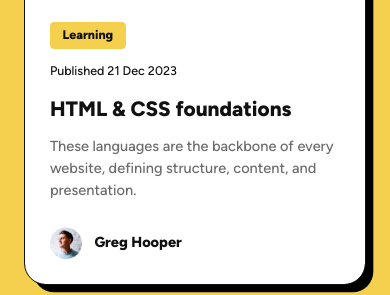
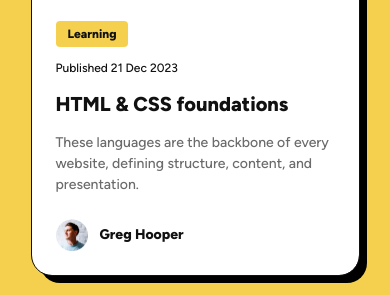
Before and after one commit to Godskitchen/blog-preview-card-main, a website: page index.html in a window 390 px wide. Shown: the part 398-693 px from the top of the page. Drawn offline with Linux system fonts and the light colour scheme; files whose address does not match are found by name.

Commit message:
replacing media to clamp for font-sizes

```diff
--- a/styles/main.scss
+++ b/styles/main.scss
@@ -5,11 +5,12 @@
 }
 
 html {
+
   font-size: size-desktop($fz-default);
   height: 100%;
 
-  @media (max-width: 768px) {
-    font-size: size-mobile($fz-default);
+  @media (max-width: 1439px) {
+    font-size: 100%;
   }
 }
 
@@ -87,32 +88,28 @@ body {
   &__tag {
     background-color: $yellow;
     font-weight: 800;
-    font-size: size(14px);
+
+    $font-ratio: calc((14px - 12px)/(1440px - 375px));
+    $font-init: calc(12px - $font-ratio * 375px);
+    font-size: clamp(size(12px), calc($font-ratio * 100vw + size($font-init)), size(14px));
     padding: size(4px) size(12px);
     border-radius: size(4px);
     align-self: flex-start;
 
-    @media (max-width: 768px) {
-      font-size: size(12px);
-    }
   }
 
   &__published-date {
+    $font-ratio: calc((14px - 12px)/(1440px - 375px));
+    $font-init: calc(12px - $font-ratio * 375px);
+    font-size: clamp(size(12px), calc($font-ratio * 100vw + size($font-init)), size(14px));
     font-weight: 500;
-    font-size: size(14px);
-
-    @media (max-width: 768px) {
-      font-size: size(12px);
-    }
   }
 
   &__title {
     font-weight: 800;
-    font-size: size(24px);
-
-    @media (max-width: 768px) {
-      font-size: size(20px);
-    }
+    $font-ratio: calc((24px - 20px)/(1440px - 375px));
+    $font-init: calc(20px - $font-ratio * 375px);
+    font-size: clamp(size(20px), calc($font-ratio * 100vw + size($font-init)), size(24px));
 
     @media (hover: hover) {
       &:hover {
@@ -128,12 +125,11 @@ body {
   }
 
   &__description {
+    $font-ratio: calc((16px - 14px)/(1440px - 375px));
+    $font-init: calc(14px - $font-ratio * 375px);
+    font-size: clamp(size(14px), calc($font-ratio * 100vw + size($font-init)), size(16px));
     color: $gray-500;
     font-weight: 500;
-
-    @media (max-width: 768px) {
-      font-size: size(14px);
-    }
   }
 }
 
```
Also changed, not shown: css/style.css, 1 other file.
